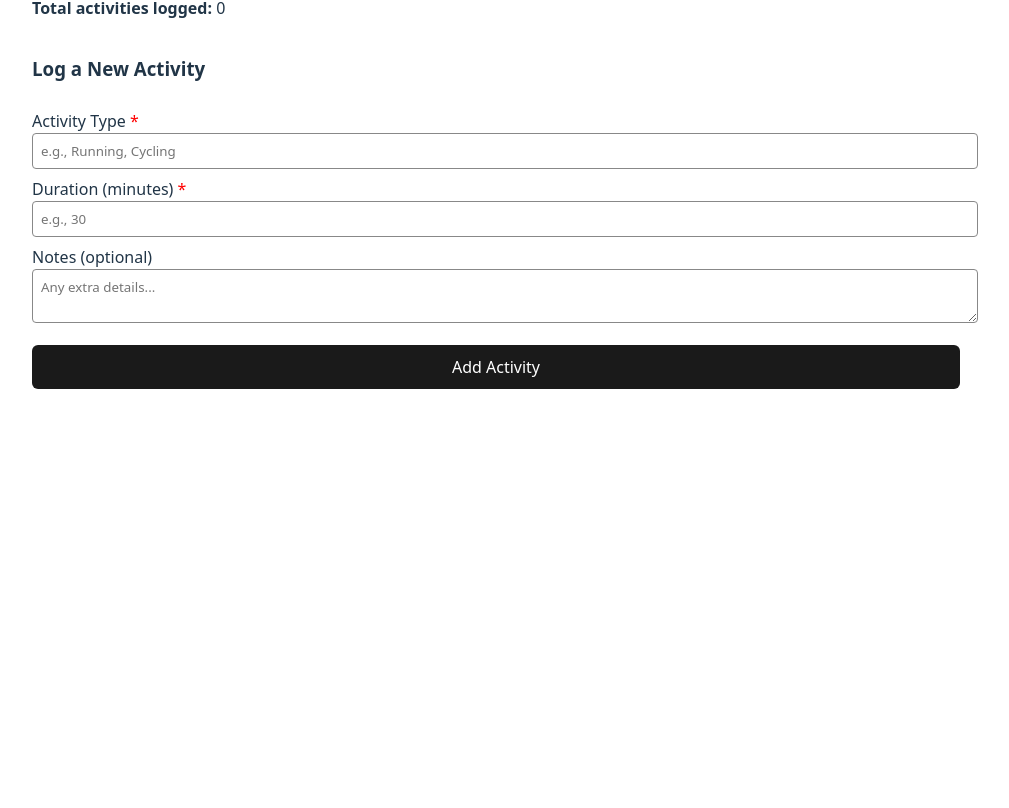
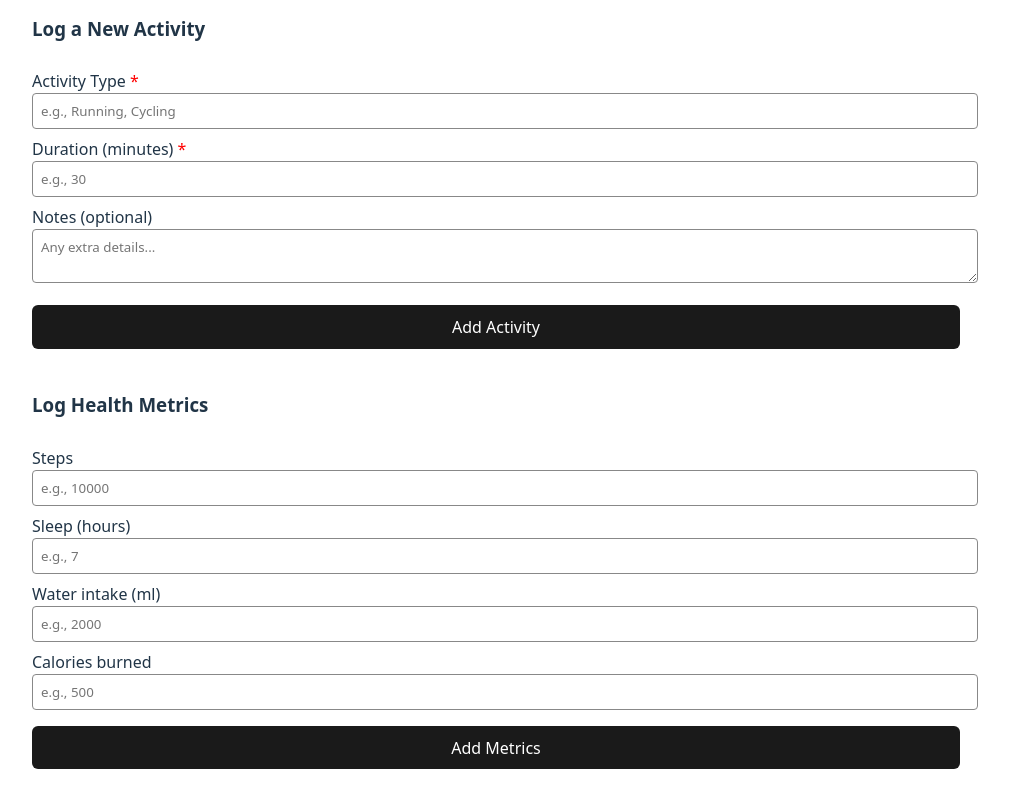
Before and after one commit to Aamir-shakil/ucenpulse, a React (Vite) app: page / in a window 1280 px wide. Shown: the part 312-1120 px from the top of the page, without its empty margins (144-1153 px from the left). Before the commit the page ends 832 px from the top, so only its background shows below. Built offline with nearby package versions, Linux system fonts and the light colour scheme; the HTML template or start-up script is replaced by a standard one.

Commit message:
feat: add MetricsForm for logging health metrics with localStorage integration

```diff
--- a/src/components/Dashboard.jsx
+++ b/src/components/Dashboard.jsx
@@ -1,13 +1,18 @@
 import { useState, useEffect } from "react";
 import { loadData } from "../storage";
 import ActivityForm from "./ActivityForm";
+import MetricsForm from "./MetricsForm";
 
 export default function Dashboard() {
   const [activities, setActivities] = useState(loadData().activities);
+  const [metrics, setMetrics] = useState(loadData().metrics);
 
-  // Refresh activities if localStorage changes from other tabs/windows
   useEffect(() => {
-    const handleStorageChange = () => setActivities(loadData().activities);
+    const handleStorageChange = () => {
+      const data = loadData();
+      setActivities(data.activities);
+      setMetrics(data.metrics);
+    };
     window.addEventListener("storage", handleStorageChange);
     return () => window.removeEventListener("storage", handleStorageChange);
   }, []);
@@ -19,18 +24,12 @@ export default function Dashboard() {
       <p>
         Welcome to <strong>UCENPulse</strong> — your personal fitness and wellness dashboard.
       </p>
-      <p>
-        This is your dashboard. Log activities, track metrics, and explore trends over time.
-      </p>
 
       <div className="dashboard-summary">
         <strong>Total activities logged:</strong> {activities.length}
       </div>
 
-      {/* Activity logging form */}
       <ActivityForm onNewActivity={setActivities} />
-
-      {/* Activity list */}
       {activities.length > 0 && (
         <div className="activity-list">
           <h3>Logged Activities</h3>
@@ -44,6 +43,23 @@ export default function Dashboard() {
           </ul>
         </div>
       )}
+
+      <MetricsForm onNewMetrics={setMetrics} />
+      {metrics.length > 0 && (
+        <div className="metrics-list">
+          <h3>Logged Metrics</h3>
+          <ul>
+            {metrics.map((m) => (
+              <li key={m.id}>
+                {m.steps && `Steps: ${m.steps}, `}
+                {m.sleep && `Sleep: ${m.sleep}h, `}
+                {m.water && `Water: ${m.water}ml, `}
+                {m.calories && `Calories: ${m.calories}`}
+              </li>
+            ))}
+          </ul>
+        </div>
+      )}
     </section>
   );
 }
--- /dev/null
+++ b/src/components/MetricsForm.jsx
@@ -0,0 +1,85 @@
+import { useState } from "react";
+import { loadData, saveData } from "../storage";
+
+export default function MetricsForm({ onNewMetrics }) {
+  const [steps, setSteps] = useState("");
+  const [sleep, setSleep] = useState("");
+  const [water, setWater] = useState("");
+  const [calories, setCalories] = useState("");
+
+  const handleSubmit = (e) => {
+    e.preventDefault();
+
+    const newMetric = {
+      id: Date.now(),
+      steps: steps || null,
+      sleep: sleep || null,
+      water: water || null,
+      calories: calories || null,
+      date: new Date().toISOString(),
+    };
+
+    const data = loadData();
+    const updatedData = {
+      ...data,
+      metrics: [...data.metrics, newMetric],
+    };
+
+    saveData(updatedData);
+
+    if (onNewMetrics) onNewMetrics(updatedData.metrics);
+
+    setSteps("");
+    setSleep("");
+    setWater("");
+    setCalories("");
+  };
+
+  return (
+    <form onSubmit={handleSubmit} className="metrics-form">
+      <h3>Log Health Metrics</h3>
+
+      <label>
+        Steps
+        <input
+          type="number"
+          value={steps}
+          onChange={(e) => setSteps(e.target.value)}
+          placeholder="e.g., 10000"
+        />
+      </label>
+
+      <label>
+        Sleep (hours)
+        <input
+          type="number"
+          value={sleep}
+          onChange={(e) => setSleep(e.target.value)}
+          placeholder="e.g., 7"
+        />
+      </label>
+
+      <label>
+        Water intake (ml)
+        <input
+          type="number"
+          value={water}
+          onChange={(e) => setWater(e.target.value)}
+          placeholder="e.g., 2000"
+        />
+      </label>
+
+      <label>
+        Calories burned
+        <input
+          type="number"
+          value={calories}
+          onChange={(e) => setCalories(e.target.value)}
+          placeholder="e.g., 500"
+        />
+      </label>
+
+      <button type="submit">Add Metrics</button>
+    </form>
+  );
+}
--- a/src/styles.css
+++ b/src/styles.css
@@ -137,3 +137,50 @@ a:hover {
   padding: 0.4rem 0;
   border-bottom: 1px solid #555;
 }
+
+/* MetricsForm */
+.metrics-form {
+  display: flex;
+  flex-direction: column;
+  gap: 0.5rem;
+  margin-top: 1.5rem;
+}
+
+.metrics-form input {
+  padding: 0.5rem;
+  border-radius: 4px;
+  border: 1px solid #888;
+  font-family: inherit;
+  width: 100%;
+}
+
+.metrics-form button {
+  margin-top: 0.5rem;
+  padding: 0.6rem 1.2rem;
+  font-size: 1em;
+  border-radius: 6px;
+  border: 1px solid transparent;
+  cursor: pointer;
+  background-color: #1a1a1a;
+  color: #fff;
+  transition: border-color 0.25s;
+}
+
+.metrics-form button:hover {
+  border-color: #646cff;
+}
+
+/* Metrics list styling */
+.metrics-list {
+  margin-top: 1rem;
+}
+
+.metrics-list ul {
+  list-style: none;
+  padding-left: 0;
+}
+
+.metrics-list li {
+  padding: 0.4rem 0;
+  border-bottom: 1px solid #555;
+}
```
